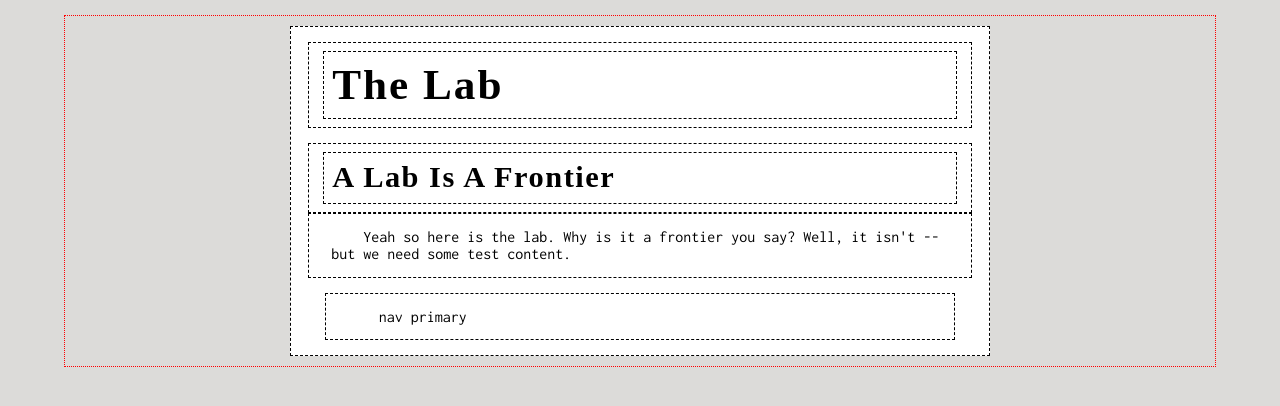
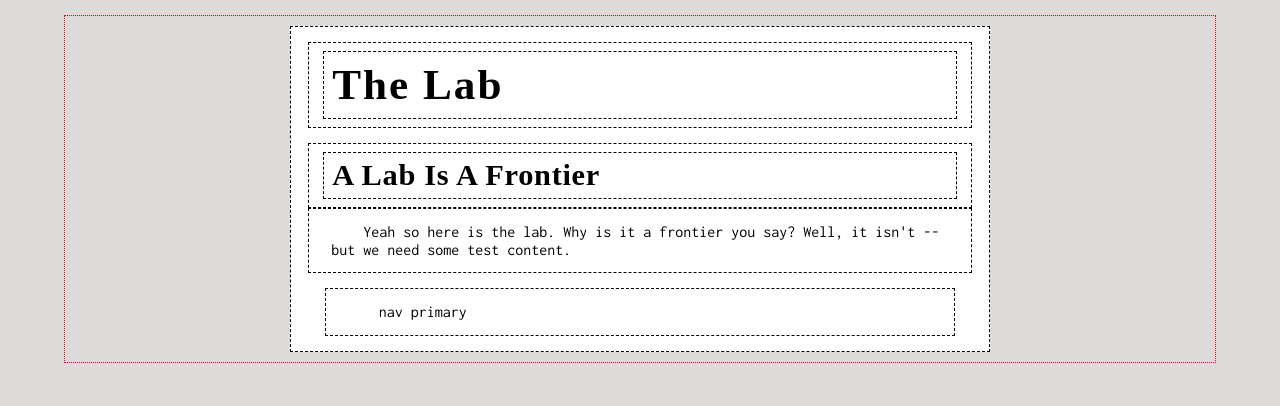
Before and after one commit to msawangwan/msawangwan.github.io, a Jekyll site: the page built from index.html, in a window 1280 px wide. Shown: the top 406 px of the page. Built offline with Jekyll 4.4.1, drawn with Linux system fonts in a browser that asks for light colours; some web fonts are replaced.

Commit message:
adjust spacing and h h2

```diff
--- a/css/global.css
+++ b/css/global.css
@@ -21,7 +21,8 @@ h1 { font-size: 2.7em }
 
 h2 {
   font-size: 1.9em;
-  letter-spacing: 1.5px;
+  letter-spacing: .7px;
+  line-height: 1.15;
 }
 
 h3 { font-size: 1.35em }
```
